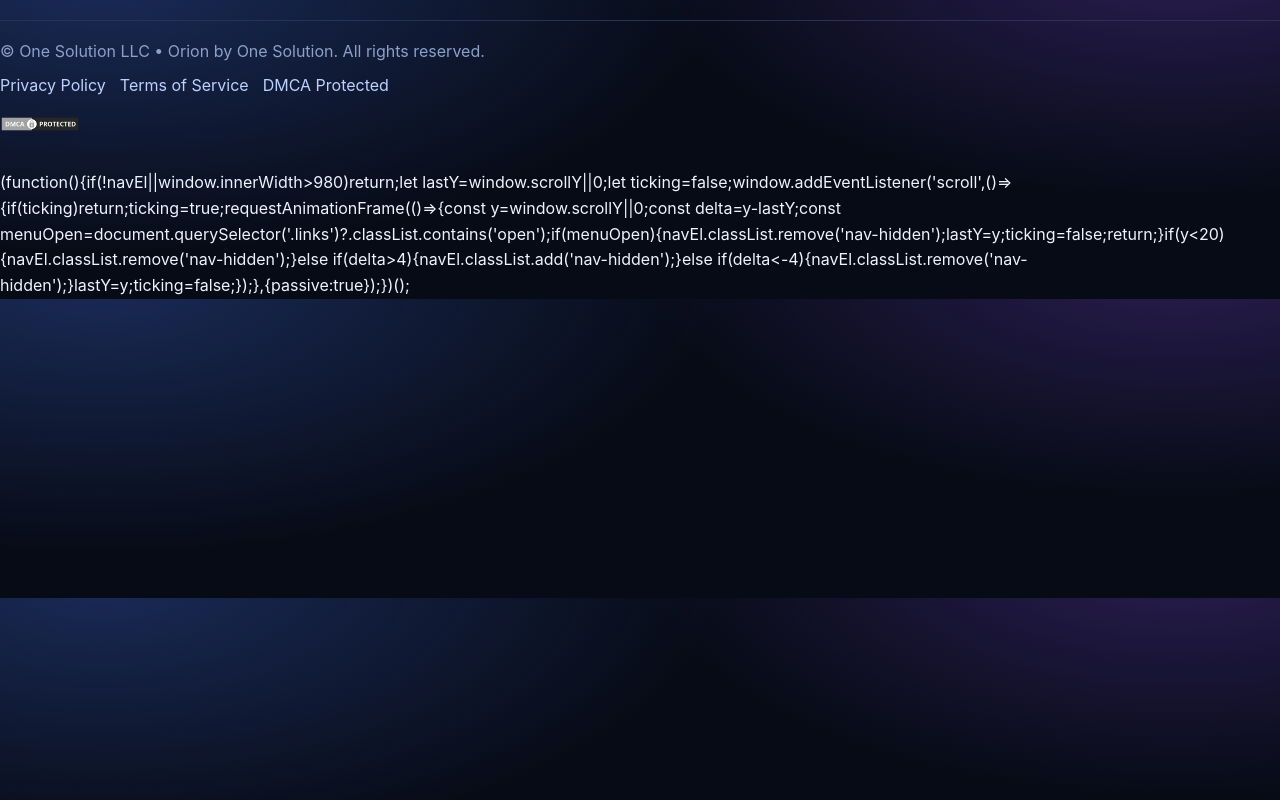
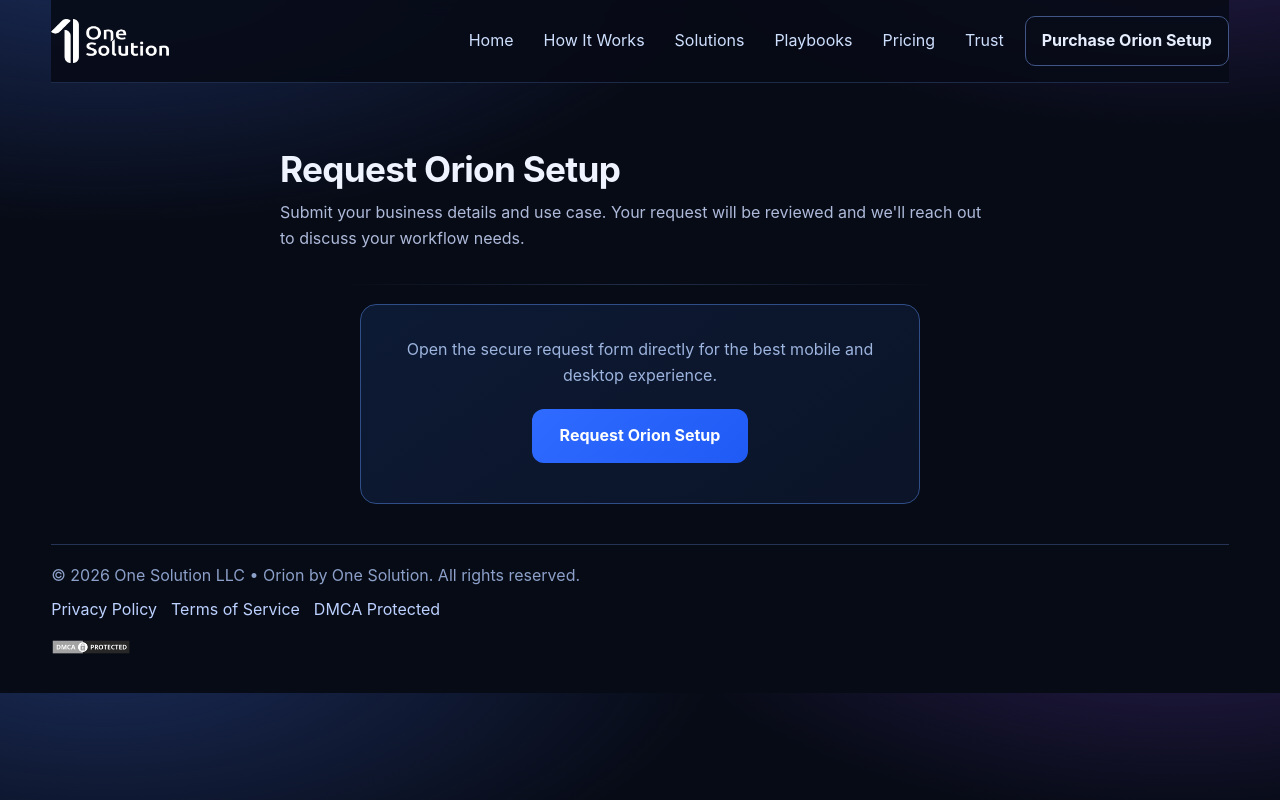
Before and after one commit to GalagaSolutions/GalagaSolutions.github.io, a plain HTML site: page request.html in a window 1280 px wide. Drawn offline with Linux system fonts and the light colour scheme.

Commit message:
Fix SEO issues: unique meta descriptions, remove fake review schema, fix request.html structure

```diff
--- a/request.html
+++ b/request.html
@@ -1,19 +1,60 @@
-<!doctype html><html lang='en'><head><meta charset='UTF-8'><meta name='viewport' content='width=device-width,initial-scale=1'><title>Request Orion Setup | One Solution</title>
-  <link rel="canonical" href="https://orion.onesolutionapp.com/request" />
-  <meta name="description" content="Orion by One Solution — done-for-you AI operator, AI employee, and AI assistant setup, support, and deployment for real business workflows." />
-  <meta property="og:title" content="Orion by One Solution | Done-for-You AI Operator">
-  <meta property="og:description" content="Get a done-for-you AI operator configured by One Solution, launched into your workflow, and supported after go-live.">
+<!doctype html>
+<html lang="en">
+<head>
+  <meta charset="UTF-8">
+  <meta name="viewport" content="width=device-width,initial-scale=1">
+  <title>Request Orion Setup | One Solution</title>
+  <link rel="canonical" href="https://orion.onesolutionapp.com/request">
+  <meta name="description" content="Submit a request to get Orion configured as your AI operator. One Solution handles setup, deployment, and ongoing support for your workflow.">
+  <meta property="og:title" content="Request Orion Setup | One Solution">
+  <meta property="og:description" content="Submit your business details and use case to get started with Orion.">
   <meta property="og:type" content="website">
-  <meta property="og:url" content="https://orion.onesolutionapp.com/">
+  <meta property="og:url" content="https://orion.onesolutionapp.com/request">
   <meta property="og:image" content="https://orion.onesolutionapp.com/assets/og-image.png">
   <meta http-equiv="Content-Security-Policy" content="default-src 'self'; script-src 'self' 'unsafe-inline' cdn.jsdelivr.net unpkg.com images.dmca.com; style-src 'self' 'unsafe-inline' cdn.jsdelivr.net; img-src 'self' data: https: images.dmca.com; font-src 'self'; connect-src 'self'; frame-ancestors 'none'; base-uri 'self'; form-action 'self';">
   <meta http-equiv="X-Frame-Options" content="DENY">
   <meta http-equiv="X-Content-Type-Options" content="nosniff">
   <meta http-equiv="Referrer-Policy" content="strict-origin-when-cross-origin">
-  <meta http-equiv="Permissions-Policy" content="camera=(), microphone=(), geolocation=()"><link rel='icon' href='./assets/favicon-one-solution.jpg'><link rel='stylesheet' href='./assets/orin-theme.css'><style>.intro{max-width:760px}.formWrap{margin:12px 0 22px}.mobilePad{padding-bottom:74px}.directBox{padding:24px;text-align:center}.directBox p{margin:0 0 14px}@media(max-width:980px){.directBox .btn{width:100%;max-width:420px}}</style>  <meta property="og:title" content="Orion by One Solution" />
-  <meta property="og:description" content="Done-for-you AI operator setup, support, and deployment for real business workflows." />
-  <meta property="og:type" content="website" />
-  <meta property="og:url" content="https://orion.onesolutionapp.com/request" />
+  <meta http-equiv="Permissions-Policy" content="camera=(), microphone=(), geolocation=()">
+  <link rel="icon" href="./assets/favicon-one-solution.jpg">
+  <link rel="stylesheet" href="./assets/orin-theme.css">
+  <style>
+    .intro{max-width:760px;margin:0 auto;padding:60px 20px 20px}
+    .intro h1{font-size:2.2rem;margin-bottom:12px}
+    .formWrap{max-width:600px;margin:0 auto;padding:20px}
+    .directBox{background:linear-gradient(145deg,#0d1a34,#0b1428);border:1px solid #2f4e87;border-radius:16px;padding:32px;text-align:center}
+    .directBox p{color:#9db4de;margin:0 0 20px}
+    .directBox .btn{display:inline-block;padding:14px 28px;background:linear-gradient(135deg,#2f6bff,#1f5af5);color:#fff;border-radius:12px;font-weight:700;text-decoration:none}
+  </style>
+</head>
+<body>
+  <div class="wrap">
+    <header class="nav">
+      <a href="./"><img src="./assets/one-solution-logo-white.png" alt="One Solution"></a>
+      <button class="menuToggle" type="button" aria-label="Open menu" aria-expanded="false"><span class="menuIcon"><span></span></span></button>
+      <div class="links">
+        <a href="./">Home</a>
+        <a href="./how-it-works">How It Works</a>
+        <a href="./solutions">Solutions</a>
+        <a href="./use-cases">Playbooks</a>
+        <a href="./pricing">Pricing</a>
+        <a href="./trust">Trust</a>
+        <a class="btn g" href="https://buy.stripe.com/bJecN7a0r8ez2wT1dl6wE02" target="_blank" rel="noopener noreferrer">Purchase Orion Setup</a>
+      </div>
+    </header>
+
+    <section class="intro">
+      <h1>Request Orion Setup</h1>
+      <p class="muted">Submit your business details and use case. Your request will be reviewed and we'll reach out to discuss your workflow needs.</p>
+    </section>
+
+    <section class="formWrap">
+      <div class="directBox">
+        <p>Open the secure request form directly for the best mobile and desktop experience.</p>
+        <a class="btn" href="https://link.onesolutionapp.com/widget/form/CowOWlCpQDzIq8FGlDG9" target="_blank" rel="noopener noreferrer">Request Orion Setup</a>
+      </div>
+    </section>
+
     <footer>
       <div>© <span id="y"></span> One Solution LLC • Orion by One Solution. All rights reserved.</div>
       <div class="legal">
@@ -27,4 +68,13 @@
         </a>
       </div>
     </footer>
-(function(){if(!navEl||window.innerWidth>980)return;let lastY=window.scrollY||0;let ticking=false;window.addEventListener('scroll',()=>{if(ticking)return;ticking=true;requestAnimationFrame(()=>{const y=window.scrollY||0;const delta=y-lastY;const menuOpen=document.querySelector('.links')?.classList.contains('open');if(menuOpen){navEl.classList.remove('nav-hidden');lastY=y;ticking=false;return;}if(y<20){navEl.classList.remove('nav-hidden');}else if(delta>4){navEl.classList.add('nav-hidden');}else if(delta<-4){navEl.classList.remove('nav-hidden');}lastY=y;ticking=false;});},{passive:true});})();</script></body></html>
+  </div>
+
+  <script>
+    document.getElementById('y').textContent = new Date().getFullYear();
+    const menuBtn=document.querySelector('.menuToggle');
+    const menuLinks=document.querySelector('.links');
+    if(menuBtn&&menuLinks){menuBtn.addEventListener('click',()=>{const o=menuLinks.classList.toggle('open');menuBtn.classList.toggle('open',o);menuBtn.setAttribute('aria-expanded',o?'true':'false');});}
+  </script>
+</body>
+</html>
```
Also changed, not shown: index.html (+1 -5 lines), pricing.html (+1 -1 lines).
